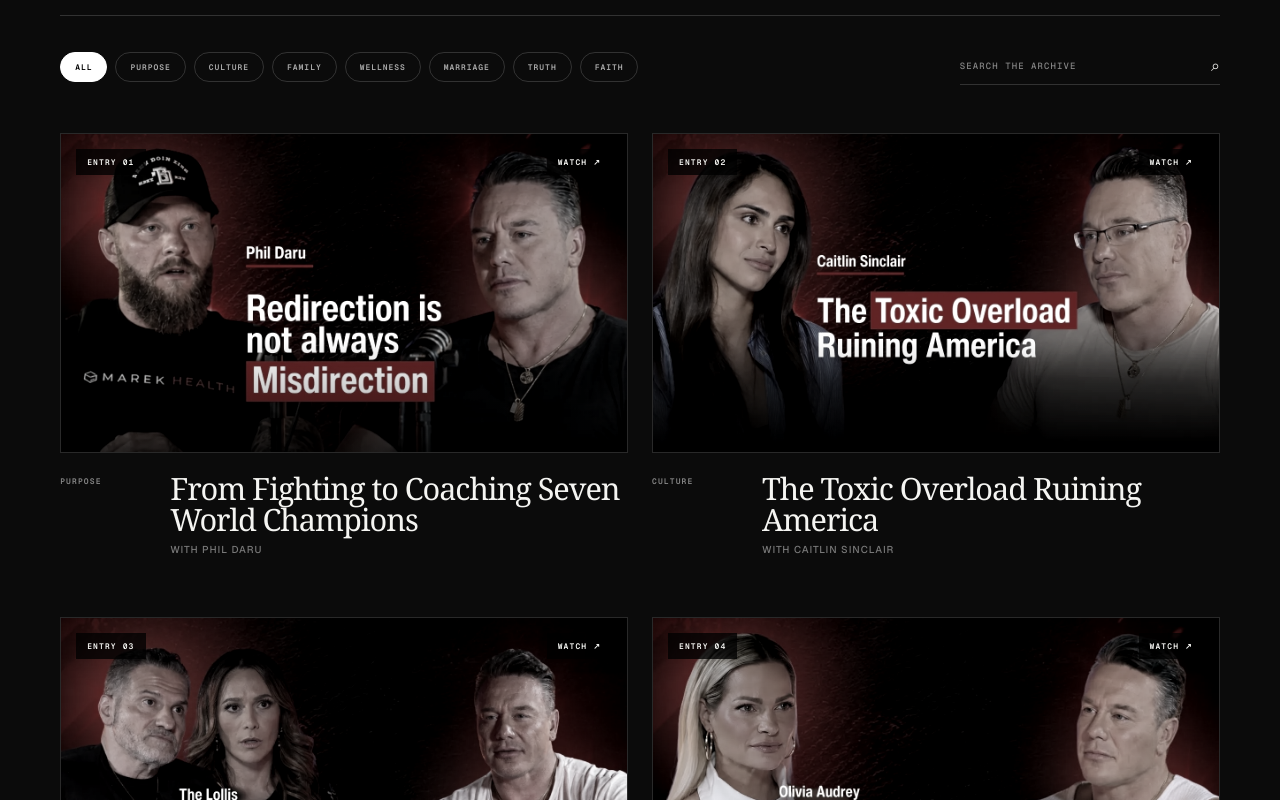
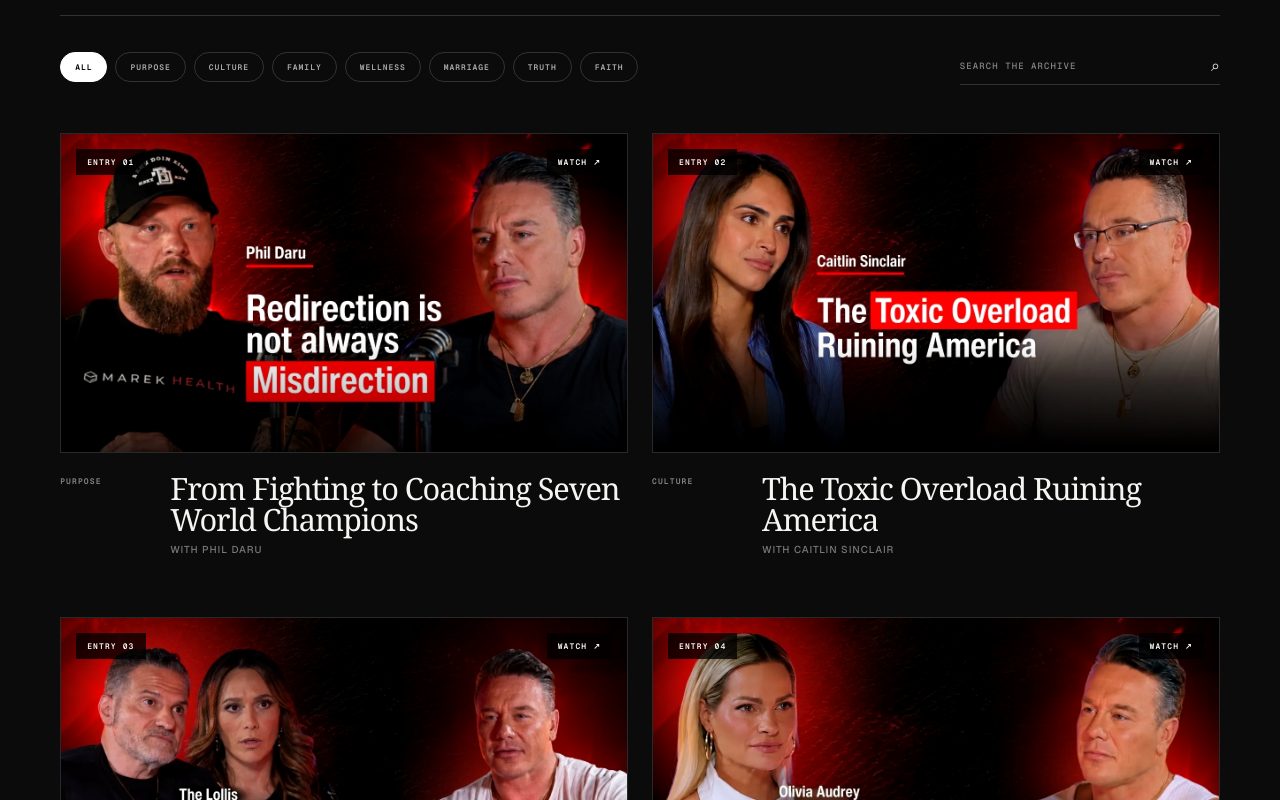
Before and after one commit to talhaabid360/ben_website, a Next.js app: page / in a window 1280 px wide. Shown: the part 5100-5900 px from the top of the page. Built offline with nearby package versions, Linux system fonts and the light colour scheme.

Commit message:
Update globals.css

```diff
--- a/app/globals.css
+++ b/app/globals.css
@@ -438,7 +438,13 @@
 .episode-card { min-width: 0; }
 .episode-card__image { position: relative; aspect-ratio: 16/9; overflow: hidden; border: 1px solid var(--line-dark); background: #000; }
 .episode-card__image::after { content: ""; position: absolute; inset: 0; background: linear-gradient(0deg, rgba(0,0,0,.44), transparent 35%); pointer-events: none; }
-.episode-card__image img { width: 100%; height: 100%; object-fit: cover; filter: grayscale(.78) contrast(1.08); transition: transform .7s ease, filter .5s ease; }
+.episode-card__image img {
+  width: 100%;
+  height: 100%;
+  object-fit: cover;
+  filter: grayscale(0) saturate(1.08) contrast(1.05);
+  transition: transform .7s ease, filter .5s ease;
+}
 .episode-card:hover img { transform: scale(1.03); filter: grayscale(0) contrast(1.04); }
 .episode-card__image span, .episode-card__image i { position: absolute; z-index: 3; top: 15px; padding: 9px 11px; background: rgba(0,0,0,.78); font: normal 600 8px/1 var(--font-geist-mono), monospace; letter-spacing: .14em; text-transform: uppercase; }
 .episode-card__image span { left: 15px; }
```
